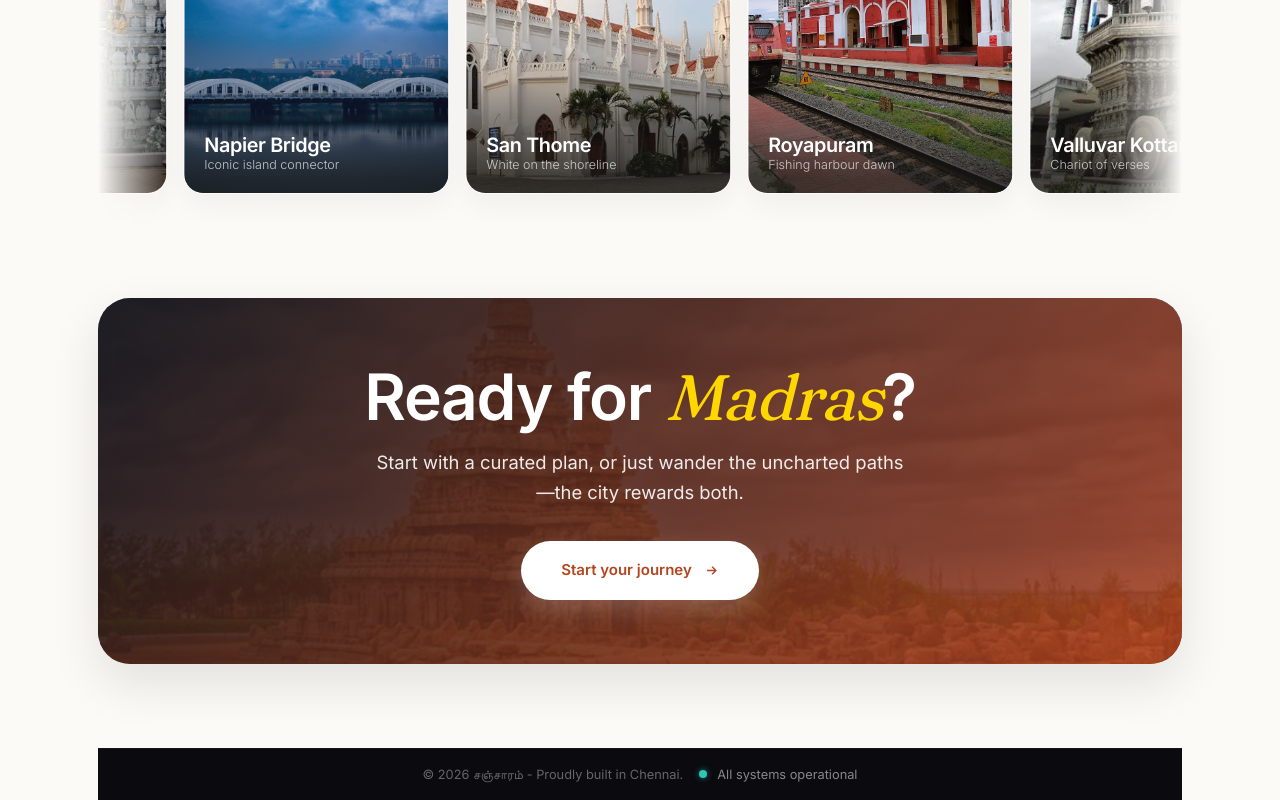
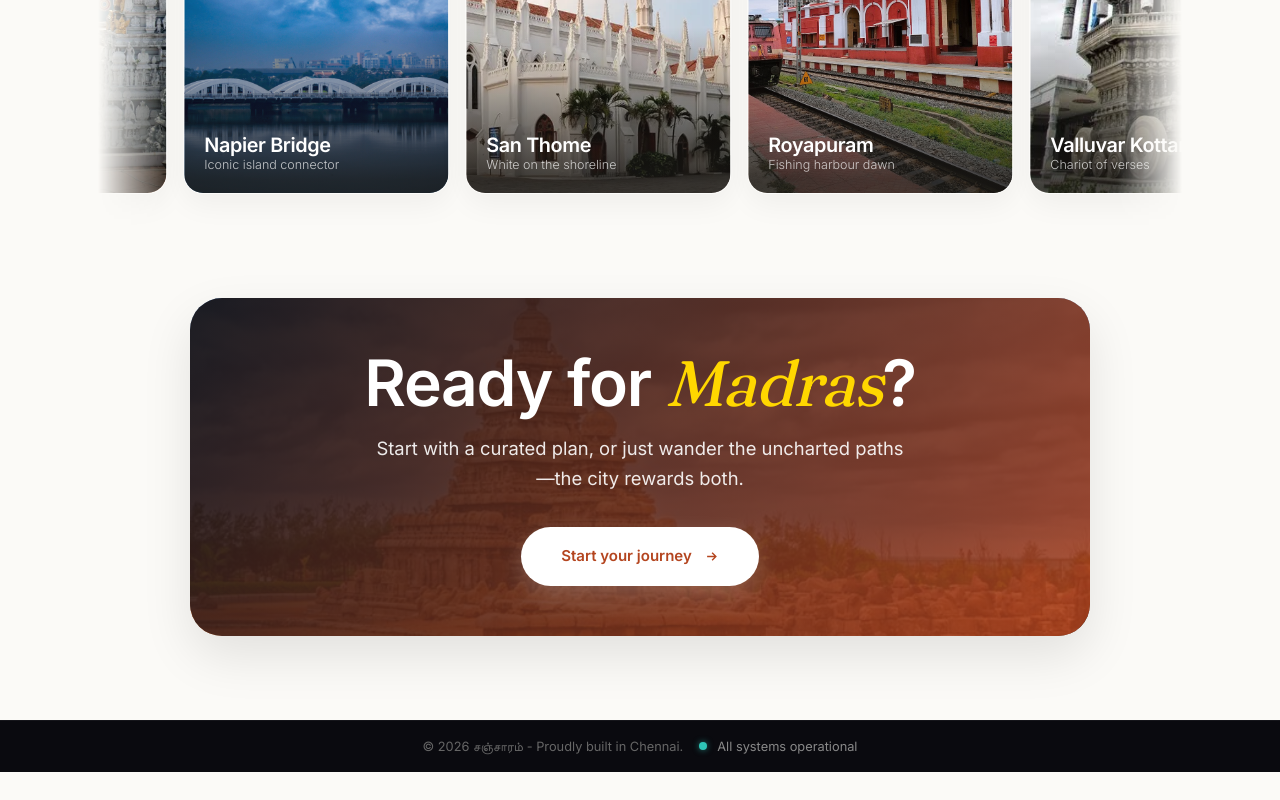
Before and after one commit to jeyaprasad/Sancharam_AI, a React (Vite) app: page /features in a window 1280 px wide. Shown: the part 1411-2211 px from the top of the page. After the commit the page ends 2183 px from the top, so only its background shows below. Built offline with nearby package versions, Linux system fonts and the light colour scheme; no server answers; a web font is replaced by a local one.

Commit message:
style: make footer full width and constrain CTA box width/height

```diff
--- a/src/index.css
+++ b/src/index.css
@@ -506,8 +506,9 @@ nav a:hover::after,nav a[aria-current="page"]::after{transform:scaleX(1)}
 .cta {
   position: relative;
   border-radius: 32px;
-  padding: clamp(40px, 5vw, 70px) clamp(24px, 5vw, 60px);
-  margin-bottom: 84px;
+  padding: clamp(30px, 4vw, 50px) clamp(24px, 5vw, 60px);
+  margin: 0 auto 84px;
+  max-width: 900px;
   display: flex;
   flex-direction: column;
   align-items: center;
--- a/src/pages/Features.jsx
+++ b/src/pages/Features.jsx
@@ -184,9 +184,9 @@ const Features = () => {
             <svg viewBox="0 0 24 24"><path d="M5 12h14m-6-6 6 6-6 6"/></svg>
           </Link>
         </section>
+      </div>
 
-        <Footer />
-      </div>
+      <Footer />
     </div>
   );
 };
```
